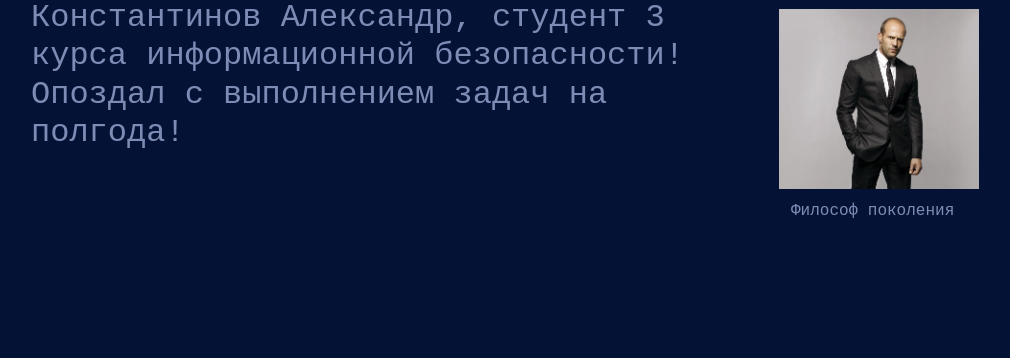
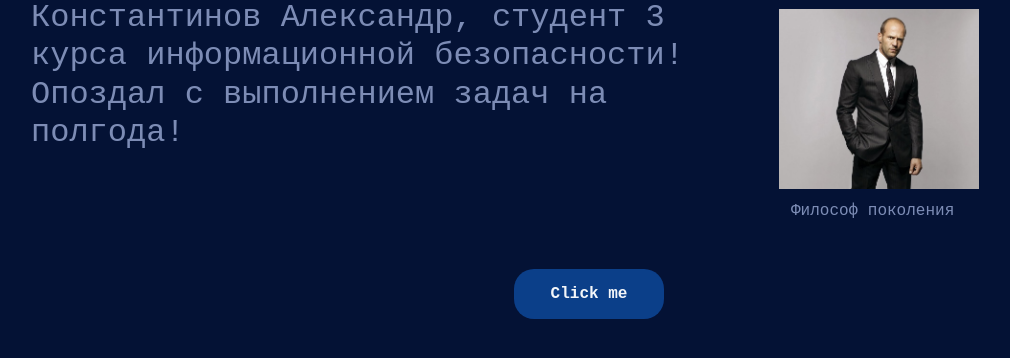
Before and after one commit to larusKop/Website, a PHP site: page / in a window 1280 px wide. Shown: the part 121-479 px from the top of the page, without its empty margins (51-1061 px from the left). Run offline with PHP 8.4, Linux system fonts and the light colour scheme.

Commit message:
добавили кнопку js

```diff
--- a/CSS/style.css
+++ b/CSS/style.css
@@ -36,8 +36,26 @@ body {
     height: 200px;
 }
 .title_photo {
-/*    background: url(../image/site.jpg) no-repeat center center;
+    /*background: url(../image/site.jpg) no-repeat center center;
     background-size: 700%;
     width: 700px;
-    height: 600px; */
+    height: 600px;*/
 }
+.button_js {
+    text-align: center;
+}
+
+#myButton {
+    border: none;
+    border-radius: 20px;
+    width: 150px;
+    height: 50px;
+    background-color: #0c428ef3;
+    color:#fffffff3;
+    font-weight: bold;
+}
+
+#demo img {
+    margin-top: 20px;
+    width: 50%;
+}
--- a/index.html
+++ b/index.html
@@ -33,5 +33,14 @@
             </div>
         </div>
     </div>
+    <div class="container">
+        <div class="row">
+            <div class="button_js col-12">
+                <button id="myButton">Click me</button>
+                <p id="demo"></p>
+            </div>
+        </div>
+    </div>
+    <script type="text/javascript" src="js/button.js"></script>
 </body>
 </html>
--- /dev/null
+++ b/js/button.js
@@ -0,0 +1,14 @@
+var count = 0;
+document.getElementById("myButton").onclick = function() {
+    count++;
+    if (count % 2 == 0) {
+        document.getElementById("demo").innerHTML = "";
+    } else {
+        // Создаем новый элемент img
+        var img = document.createElement("img");
+        // Устанавливаем источник изображения
+        img.src = "https://www.dvfu.ru/upload/iblock/b0a/il6e7pc1eo0d0o2rerxxrf8g6b7mkt79/1.jpg";
+        // Добавляем изображение в параграф
+        document.getElementById("demo").appendChild(img);
+    }
+}
```
